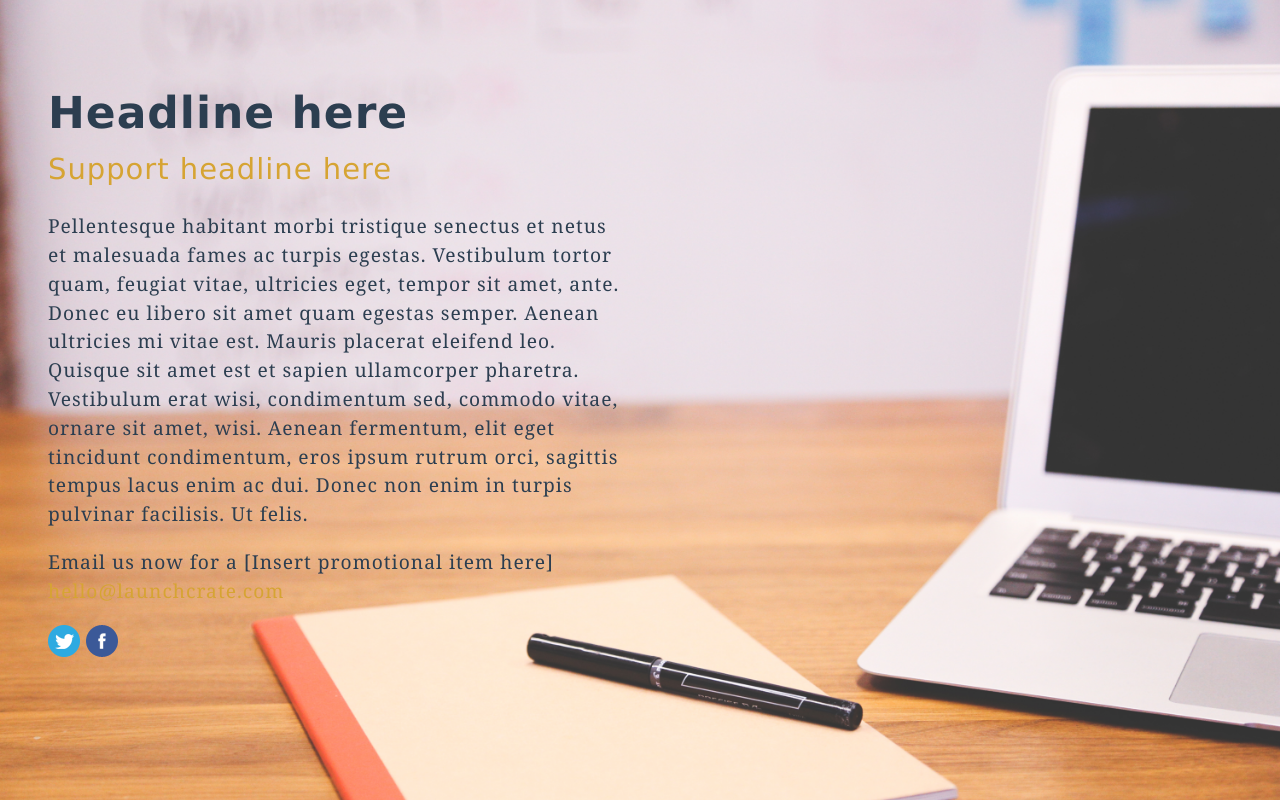
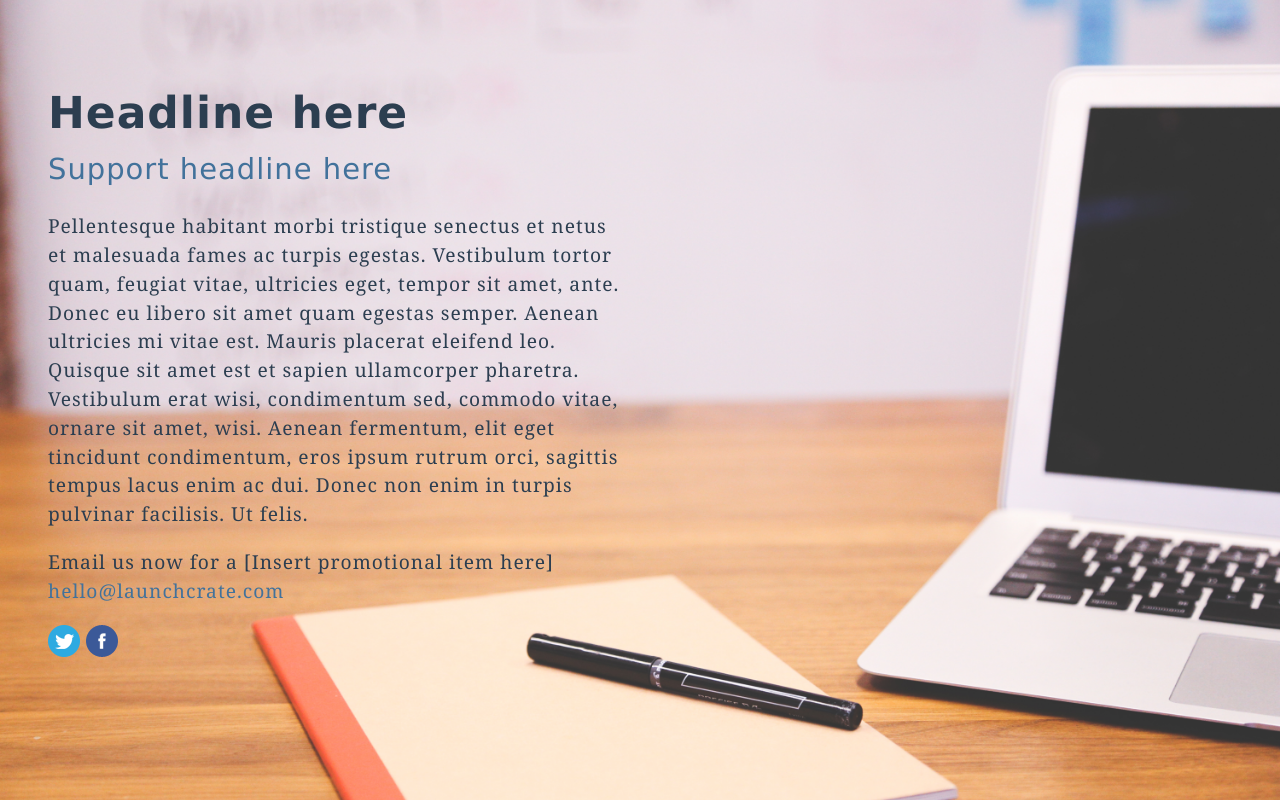
Before and after one commit to nevrfails/coffeed, a Django app: page / in a window 1280 px wide. Run offline with Django 3.2, Linux system fonts and the light colour scheme.

Commit message:
update the anchor color

```diff
--- a/static/css/style.css
+++ b/static/css/style.css
@@ -35,15 +35,15 @@ h2 {
 	font-size: 29px;
   line-height: 38px;
   font-weight: normal;
-  color: #d6a433;
+  color: #42729B;
 }
 
 a {
-	color: #d6a433;
+	color: #42729B;
 	text-decoration: none;
 }
 
 a:hover {
-  color: #FCD682;
+  color: #42729B;
 }
 p{color:#2c3e50;}
```
